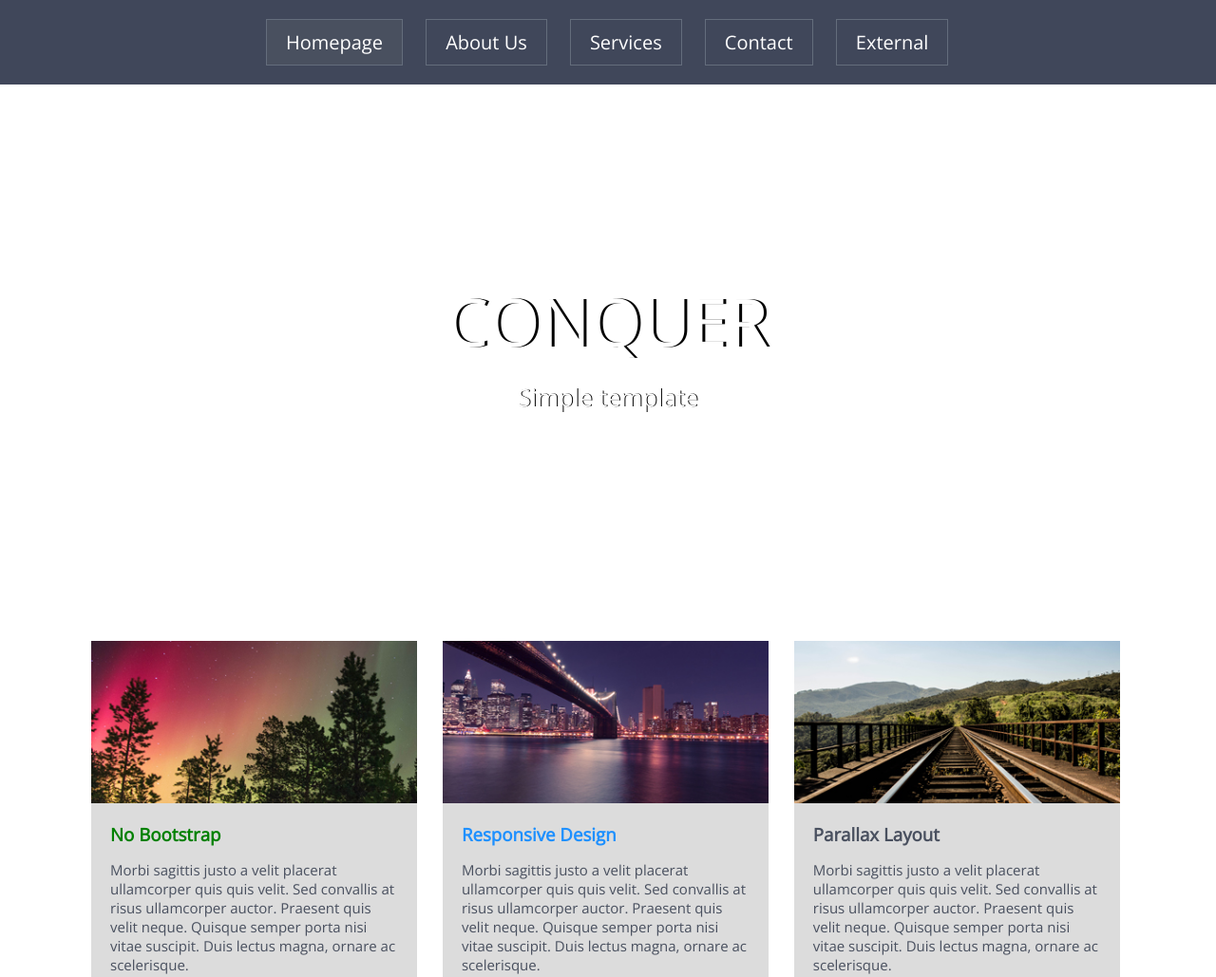
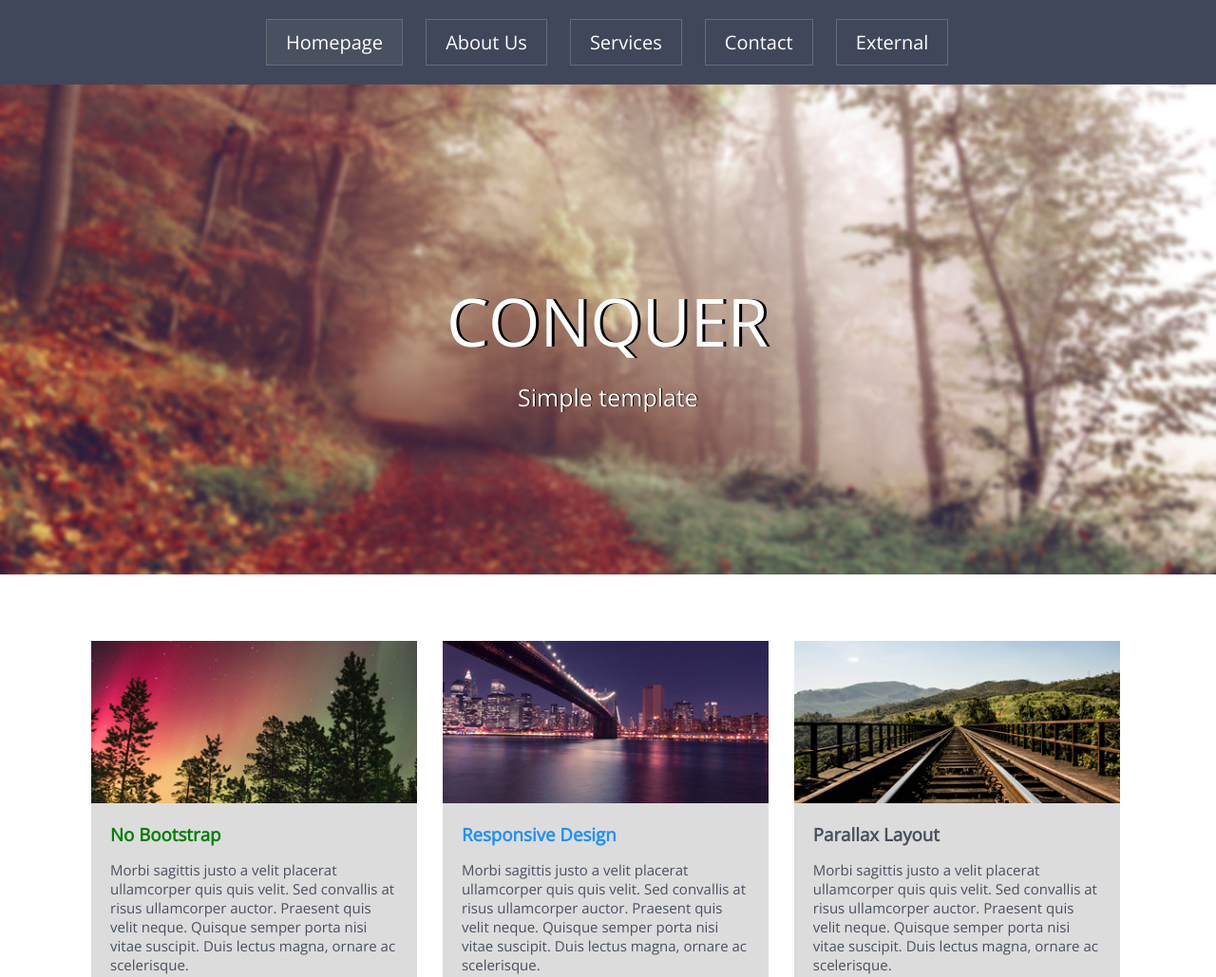
Before and after one commit to LailaL88/conquer, a plain HTML site: page index.html in a window 1280 px wide. Shown: the top 1029 px of the page at 95% size. Drawn offline with nearby package versions, Linux system fonts and the light colour scheme.

Commit message:
Update index.html

```diff
--- a/index.html
+++ b/index.html
@@ -9,7 +9,7 @@
 	<script src="https://kit.fontawesome.com/9abce3d2e8.js" crossorigin="anonymous"></script>
 	<script type="text/javascript" src="scripts.js"></script>
 	<script src="https://ajax.googleapis.com/ajax/libs/jquery/3.2.1/jquery.min.js"></script>
-	<script src="parallax.js/parallax.min.js"></script>
+	<script src="parallax.js"></script>
 </head>
 <body>
 	<section class="first" id="section1">
```
